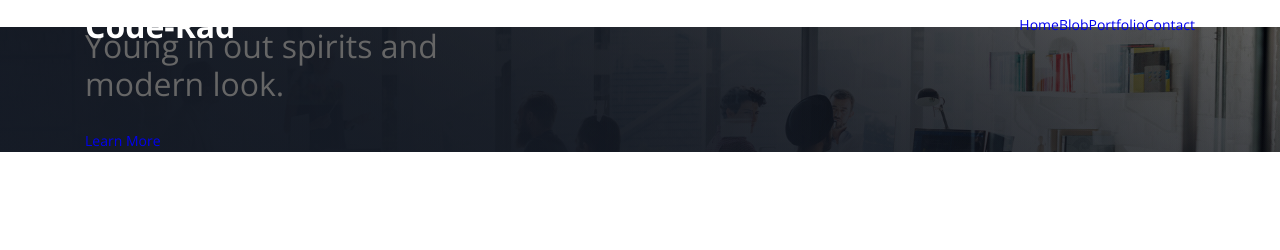
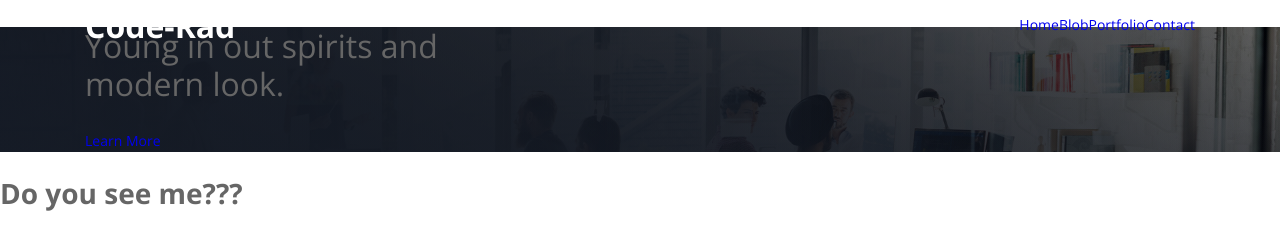
Before and after one commit to Bigtontonytone/Code-Rad, a plain HTML site: page index.html in a window 1280 px wide. Drawn offline with nearby package versions, Linux system fonts and the light colour scheme.

Commit message:
practice pulling repo

```diff
--- a/index.html
+++ b/index.html
@@ -51,7 +51,7 @@
     </div>
   </div>
 </header>
-
+<h1>Do you see me???</h1>
 
   </body>
 
```
